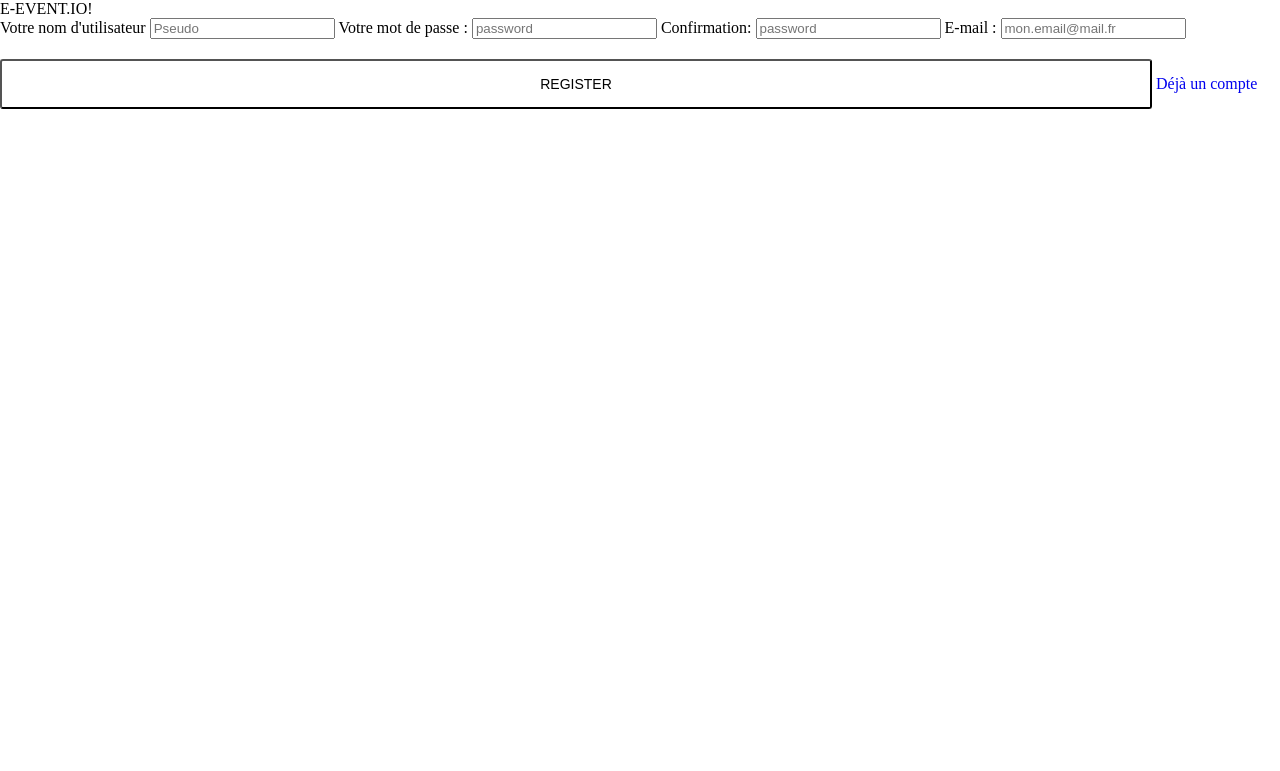
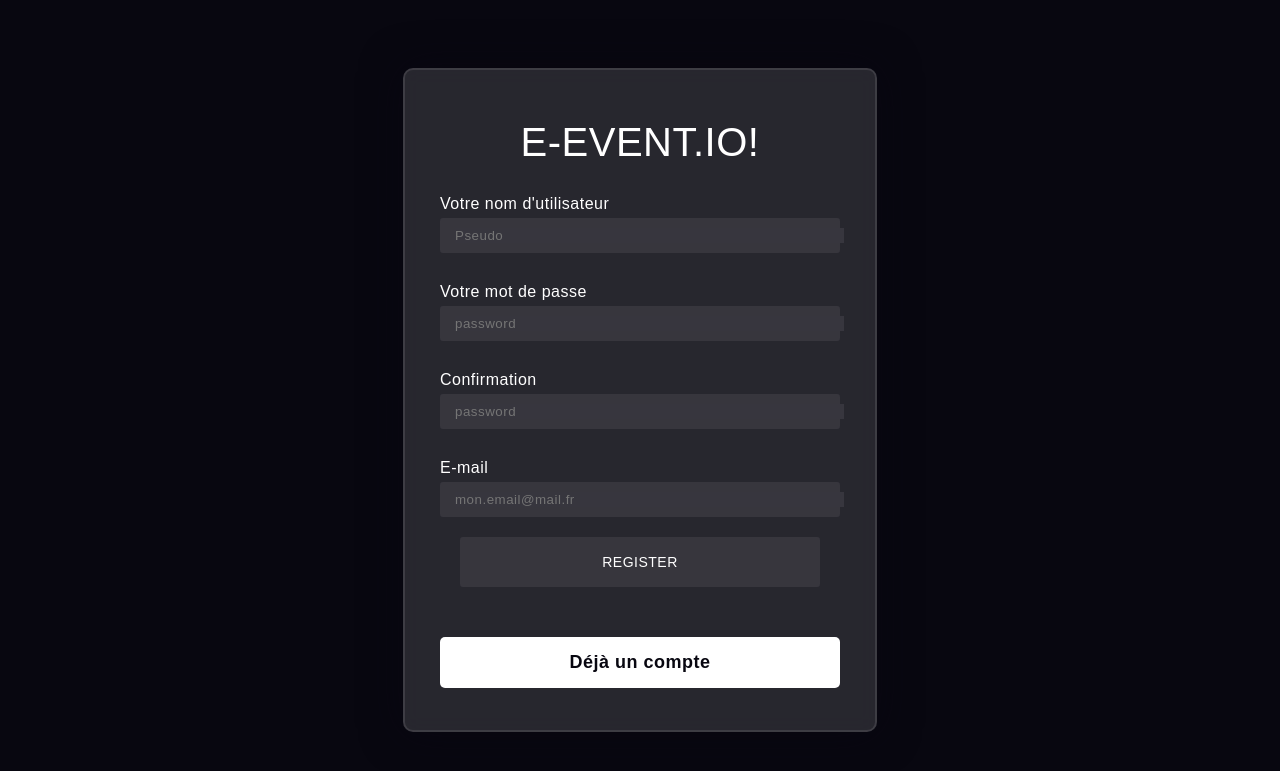
Before and after one commit to pierre-teodoresco/E-Event.io, a PHP site: page /register.php in a window 1280 px wide. Shown: the top 771 px of the page. Run offline with PHP 8.4, Linux system fonts and the light colour scheme.

Commit message:
css register

```diff
--- a/css/style.css
+++ b/css/style.css
@@ -10,8 +10,8 @@
     background: hsl(250, 50%, 91%);
 }
 
-.formLogin{
-    height: 520px;
+.formLogin {
+    height: 560px;
     width: 400px;
     background-color: rgba(255,255,255,0.13);
     position: absolute;
@@ -51,7 +51,7 @@
 
 .idPass {
     margin: 10px auto 10px 15px;
-    padding: 0px 70px 0px 0px;
+    padding: 0px 53% 0px 0px;
     background-color: #37363e;
 }
 
@@ -90,6 +90,7 @@
     text-align: center;
     text-decoration: none;
     margin-top: 50px;
+    margin-bottom: 10px;
     width: 100%;
     background-color: #ffffff;
     color: #080710;
--- a/register.php
+++ b/register.php
@@ -4,11 +4,8 @@
     <title>Page de connexion</title>
     <link rel="stylesheet" href="css/style.css">
 </head>
-<body>
-
-
-
-<form action="verif.php" method="POST">
+<body class="bodyLogin">
+<form action="verif.php" method="POST" class="formLogin">
     <h1>E-EVENT.IO!
         <i class="bi bi-person-circle"></i>
     </h1>
@@ -27,22 +24,32 @@
     }
     ?>
 
-    <label for="username">Votre nom d'utilisateur</label>
-        <input type="text" name="username" placeholder="Pseudo" id="username">
+    <label for="username" class="labelLogin">Votre nom d'utilisateur</label>
 
-    <label for="password">Votre mot de passe :</label>
-    <input type="password" name="password" placeholder="password" id="password">
+    <div class="divIdPass">
+        <input type="text" name="username" placeholder="Pseudo" id="username" class="idPass">
+    </div>
 
+    <label for="password" class="labelLogin">Votre mot de passe</label>
 
-    <label for="passwordconfirm">Confirmation:</label>
-    <input type="password" name="passwordconfirm" placeholder="password" id="passwordconfirm">
+    <div class="divIdPass">
+        <input type="password" name="password" placeholder="password" id="password" class="idPass">
+    </div>
 
-    <label for="email">E-mail :</label>
-    <input type="email" name="email" placeholder="mon.email@mail.fr" id="email">
+    <label for="passwordconfirm" class="labelLogin">Confirmation</label>
 
+    <div class="divIdPass">
+        <input type="password" name="passwordconfirm" placeholder="password" id="passwordconfirm" class="idPass">
+    </div>
 
-    <input type="submit"  id='submit' name="action" value='REGISTER' >
-    <a href="login.php" class="button">Déjà un compte</a>
+    <label for="email" class="labelLogin">E-mail</label>
+
+    <div class="divIdPass">
+        <input type="email" name="email" placeholder="mon.email@mail.fr" id="email" class="idPass">
+    </div>
+
+    <input type="submit"  id='submit' name="action" value='REGISTER' class="loginButton">
+    <a href="login.php" class="registerButton">Déjà un compte</a>
 </form>
 </body>
 </html>
```
